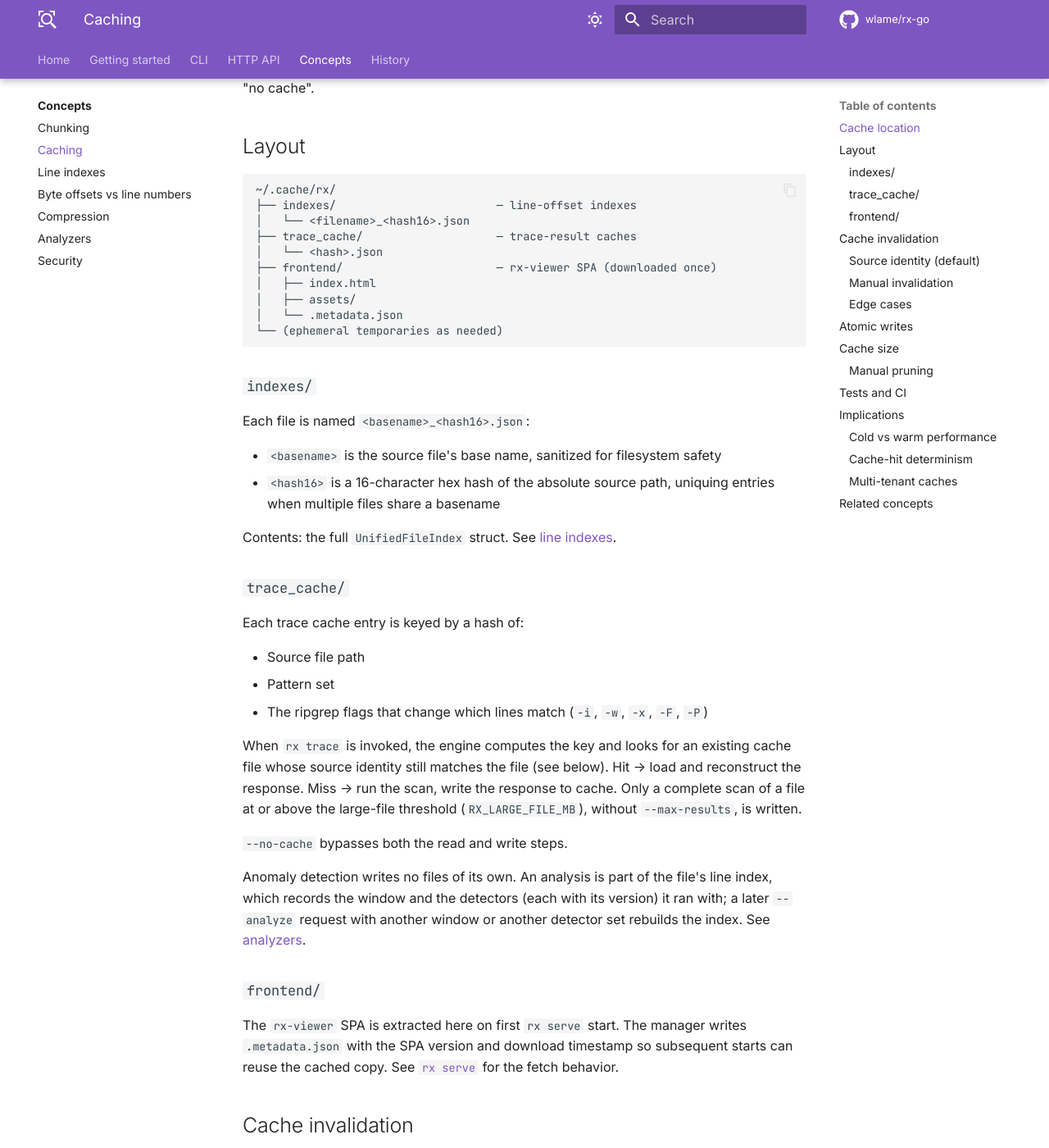
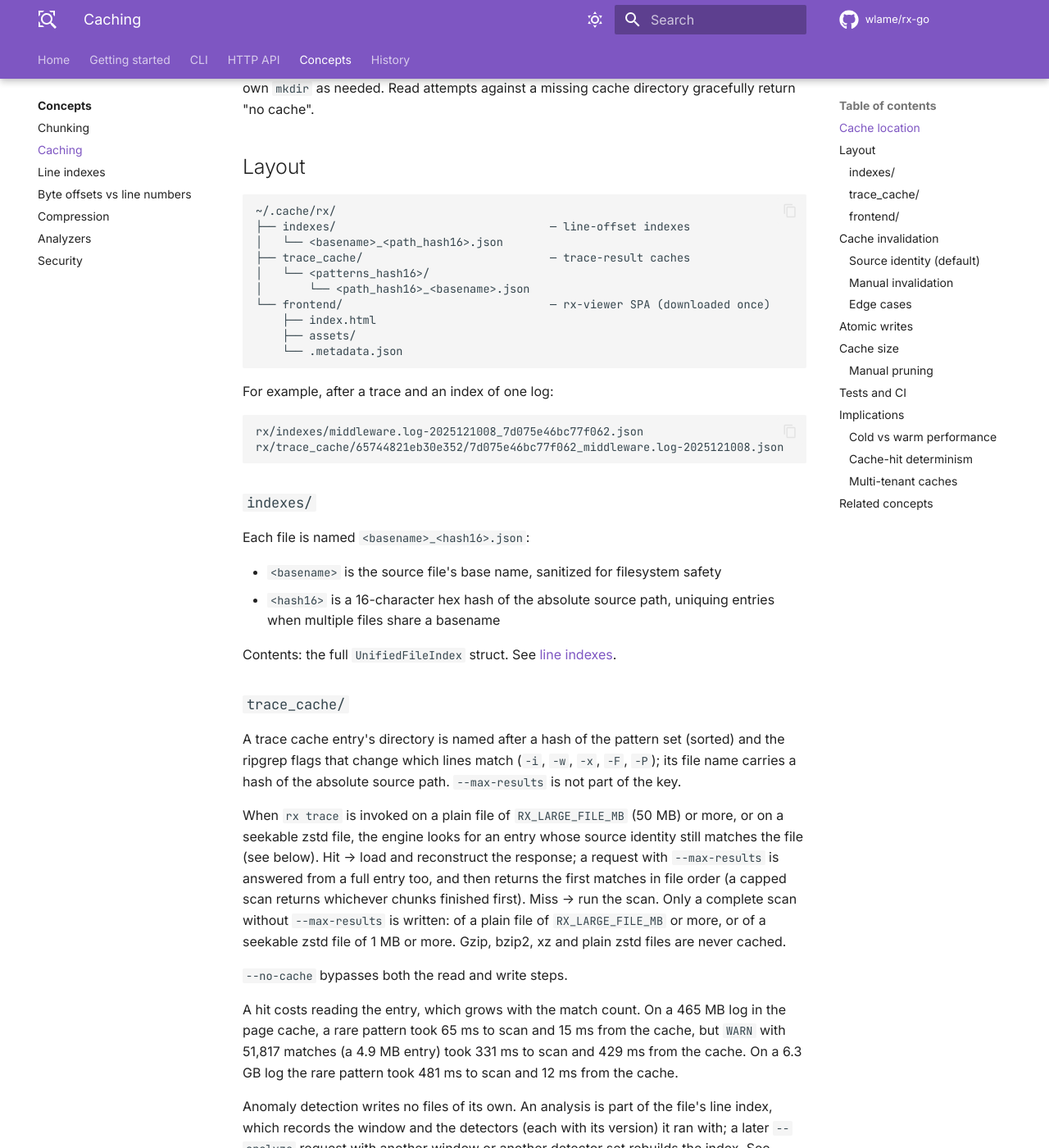
Before and after one commit to wlame/rx-go, an MkDocs documentation site: the page built from docs/concepts/caching.md, in a window 1280 px wide and 1400 px high, scrolled down 831 px. Shown: the whole window at 82% size. Built offline with MkDocs 1.6.1 and Material for MkDocs 9.7.7, drawn with Linux system fonts in a browser that asks for light colours; comment, search, counter and statistics services are not loaded; the version menu is left out; some of the changed text lies outside the part shown.

Commit message:
Describe the cache layout, writes and validity, the version-5 index and the per-path task lock as the code has them.

````diff
--- a/docs/concepts/caching.md
+++ b/docs/concepts/caching.md
@@ -2,15 +2,16 @@
 
 `rx` caches two kinds of artifacts on disk:
 
-- **Line indexes** — produced by `rx index`, consumed by `rx trace`,
-  `rx samples`, and the HTTP endpoints
+- **Line indexes** — produced by `rx index`, `rx compress`, and by the
+  first `rx samples` lookup in a large or compressed file; consumed by
+  `rx trace`, `rx samples`, and the HTTP endpoints
 - **Trace results** — produced by `rx trace`, consumed by subsequent
-  `rx trace` calls with identical inputs
+  `rx trace` calls with the same file, patterns and matching flags
 
-Caches are content-addressed under `~/.cache/rx/` (or
-`$RX_CACHE_DIR/rx/`, or `$XDG_CACHE_HOME/rx/`). They are invalidated
-when the source file changes (its size, mtime, inode, ctime or
-fingerprint), not by TTL.
+Caches live under `~/.cache/rx/` (or `$RX_CACHE_DIR/rx/`, or
+`$XDG_CACHE_HOME/rx/`), named after the source path and, for a trace,
+the patterns. They are invalidated when the source file changes (its
+size, mtime, inode, ctime or fingerprint), not by TTL.
 
 ## Cache location
 
@@ -37,15 +38,22 @@ a missing cache directory gracefully return "no cache".
 
 ```text
 ~/.cache/rx/
-├── indexes/                        — line-offset indexes
-│   └── <filename>_<hash16>.json
-├── trace_cache/                    — trace-result caches
-│   └── <hash>.json
-├── frontend/                       — rx-viewer SPA (downloaded once)
-│   ├── index.html
-│   ├── assets/
-│   └── .metadata.json
-└── (ephemeral temporaries as needed)
+├── indexes/                                — line-offset indexes
+│   └── <basename>_<path_hash16>.json
+├── trace_cache/                            — trace-result caches
+│   └── <patterns_hash16>/
+│       └── <path_hash16>_<basename>.json
+└── frontend/                               — rx-viewer SPA (downloaded once)
+    ├── index.html
+    ├── assets/
+    └── .metadata.json
+```
+
+For example, after a trace and an index of one log:
+
+```text
+rx/indexes/middleware.log-2025121008_7d075e46bc77f062.json
+rx/trace_cache/65744821eb30e352/7d075e46bc77f062_middleware.log-2025121008.json
 ```
 
 ### `indexes/`
@@ -62,21 +70,28 @@ Contents: the full `UnifiedFileIndex` struct. See
 
 ### `trace_cache/`
 
-Each trace cache entry is keyed by a hash of:
+A trace cache entry's directory is named after a hash of the pattern
+set (sorted) and the ripgrep flags that change which lines match (`-i`,
+`-w`, `-x`, `-F`, `-P`); its file name carries a hash of the absolute
+source path. `--max-results` is not part of the key.
 
-- Source file path
-- Pattern set
-- The ripgrep flags that change which lines match (`-i`, `-w`, `-x`,
-  `-F`, `-P`)
-
-When `rx trace` is invoked, the engine computes the key and looks for
-an existing cache file whose source identity still matches the file
-(see below). Hit → load and reconstruct the response. Miss → run the
-scan, write the response to cache. Only a complete scan of a file at or
-above the large-file threshold (`RX_LARGE_FILE_MB`), without
-`--max-results`, is written.
+When `rx trace` is invoked on a plain file of `RX_LARGE_FILE_MB` (50 MB)
+or more, or on a seekable zstd file, the engine looks for an entry whose
+source identity still matches the file (see below). Hit → load and
+reconstruct the response; a request with `--max-results` is answered
+from a full entry too, and then returns the first matches in file order
+(a capped scan returns whichever chunks finished first). Miss → run the scan. Only a complete scan without
+`--max-results` is written: of a plain file of `RX_LARGE_FILE_MB` or
+more, or of a seekable zstd file of 1 MB or more. Gzip, bzip2, xz and
+plain zstd files are never cached.
 
 `--no-cache` bypasses both the read and write steps.
+
+A hit costs reading the entry, which grows with the match count. On a
+465 MB log in the page cache, a rare pattern took 65 ms to scan and
+15 ms from the cache, but `WARN` with 51,817 matches (a 4.9 MB entry)
+took 331 ms to scan and 429 ms from the cache. On a 6.3 GB log the rare
+pattern took 481 ms to scan and 12 ms from the cache.
 
 Anomaly detection writes no files of its own. An analysis is part of
 the file's line index, which records the window and the detectors (each
@@ -119,6 +134,11 @@ all. Either way the next trace scans again and finds the new lines.
 **There is no TTL.** A cache entry from a year ago is still valid if
 the source file hasn't been touched.
 
+The mtime and the ctime are compared as text at microsecond precision,
+exactly; there is no tolerance. Both sides come from the same
+filesystem, so a filesystem with whole-second times compares
+whole-second times.
+
 ### Manual invalidation
 
 ```bash
@@ -140,7 +160,8 @@ Per-invocation flags:
 | Flag | Effect |
 |---|---|
 | `--no-cache` (on `rx trace`) | Disable trace cache for this invocation — no read, no write |
-| `--no-index` (on `rx trace`) | Don't consult the line-index cache for this invocation |
+| `--no-index` (on `rx trace`) | Neither read nor write a line index; count lines from the start of the file instead (same answer) |
+| `--no-index` (on `rx samples`), `RX_NO_INDEX` | Neither build nor read a line index for this lookup |
 
 ### Edge cases
 
@@ -153,37 +174,40 @@ Per-invocation flags:
   one case left is an edit confined to the middle of a file that keeps
   its size and mtime, on a filesystem whose ctime does not move; use
   `--force` (index) or `--no-cache` (trace) there.
-- **Fractional-second mtimes** are preserved at microsecond precision
-  in the cache. Most filesystems provide this; a few network mounts
-  and FAT32 do not, which means whole-second mtimes may be compared
-  with microsecond-precision cached values. `rx` detects this case
-  and treats it as a match.
+- **Fractional-second mtimes** are recorded at microsecond precision,
+  in the layout rx-python writes, and compared exactly.
 
 ## Atomic writes
 
 Cache files are written via a temp-file-plus-rename pattern:
 
-1. Write the full content to `<target>.<pid>.tmp`
-2. `fsync` the temp file
-3. `rename` to the final name (atomic on POSIX)
+1. Write the full content to a temporary file in the same directory:
+   `.tmp-<random>` for an index, `<target>.tmp` for a trace entry
+2. `rename` it to the final name (atomic on POSIX)
 
-This guarantees:
+There is no `fsync`. This guarantees:
 
-- No partially-written cache files on disk (a crash mid-write leaves
-  a `.tmp` file that's ignored)
 - No torn reads — a concurrent reader either sees the old file or the
   new file, never a half-written state
-- Safe to run multiple `rx` instances against the same cache
-  concurrently
+- A failed write leaves no entry under the final name; an index's
+  temporary file is removed, and a leftover `.tmp` is never read
+
+It does not guarantee the entry survives a power loss: the rename can
+reach the disk before the content. A truncated entry fails to parse and
+is treated as absent, so the cost is a rebuild. Two `rx` processes
+writing the same trace entry at once share one `<target>.tmp` name; the
+last rename wins.
 
 ## Cache size
 
 No hard cap. Caches grow as you index more files. Typical sizes:
 
-- **Index cache**: ~100-500 KB per multi-GB source file
-- **Trace cache**: 1 KB - 10 MB per entry, scaling with match count
-- **Analyzer cache**: 0 (no analyzers at v1)
-- **Frontend cache**: ~15 MB (one-time download)
+- **Index cache**: about one checkpoint per MB of source; a 465 MB log
+  gave a 9.3 KB index with 429 checkpoints (an analysis adds its
+  anomalies)
+- **Trace cache**: grows with the match count; 51,817 matches of the
+  same log took 4.9 MB
+- **Frontend cache**: the size of the rx-viewer bundle
 
 For most developer workstations, the cache stays well under 1 GB.
 Production servers that index many large files should monitor cache
@@ -216,9 +240,11 @@ For test environments:
 
 The first query against a file pays the cold build cost:
 
-- `rx index` on a 260 MB file: ~1-2 seconds cold, ~10 ms warm
-- `rx trace` with a complex pattern: seconds cold, milliseconds warm
-  (cache hit)
+- `rx index` on a 465 MB log in the page cache: 142 ms to build, 11 ms
+  when a valid index exists
+- `rx trace` of a rare pattern: 65 ms scanning, 15 ms from the cache
+  (see the trace cache section for a dense pattern, where the cache is
+  slower)
 
 Pre-warming helps. Indexing is idempotent — running `rx index` once
 per file at deploy time amortizes the cost.
@@ -226,7 +252,8 @@ per file at deploy time amortizes the cost.
 ### Cache-hit determinism
 
 Repeated calls with identical inputs (and unchanged sources) produce
-identical outputs — the cache stores the full response. This is
+identical outputs, apart from `request_id` and `time` — the cache stores
+the matches and the chunk count of the scan that wrote it. This is
 useful for:
 
 - Reproducible CI runs
@@ -250,4 +277,4 @@ export RX_CACHE_DIR="/var/cache/rx-users/$USER"
 - [Byte offsets vs line numbers](byte-offsets-vs-line-numbers.md) — why
   indexes matter
 - [Chunking](chunking.md) — when the trace cache is written
-- [Analyzers](analyzers.md) — analyzer cache namespacing
+- [Analyzers](analyzers.md) — the analysis stored in an index
````
Also changed, not shown: CHANGELOG.md (+13 -0 lines), docs/api/endpoints/compress.md (+1 -1 lines), docs/api/endpoints/line-index.md (+1 -1 lines), docs/cli/serve.md (+7 -2 lines), docs/concepts/line-indexes.md (+80 -73 lines), 2 other files.
